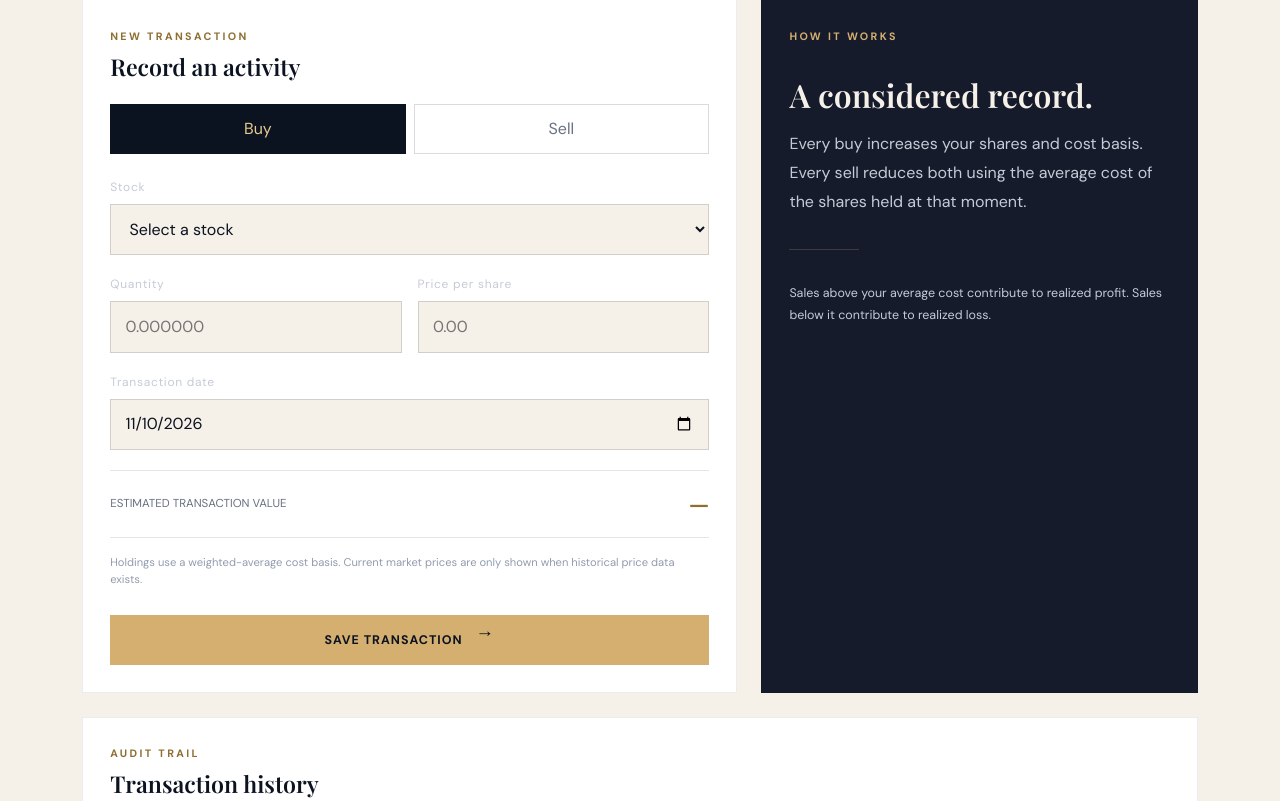
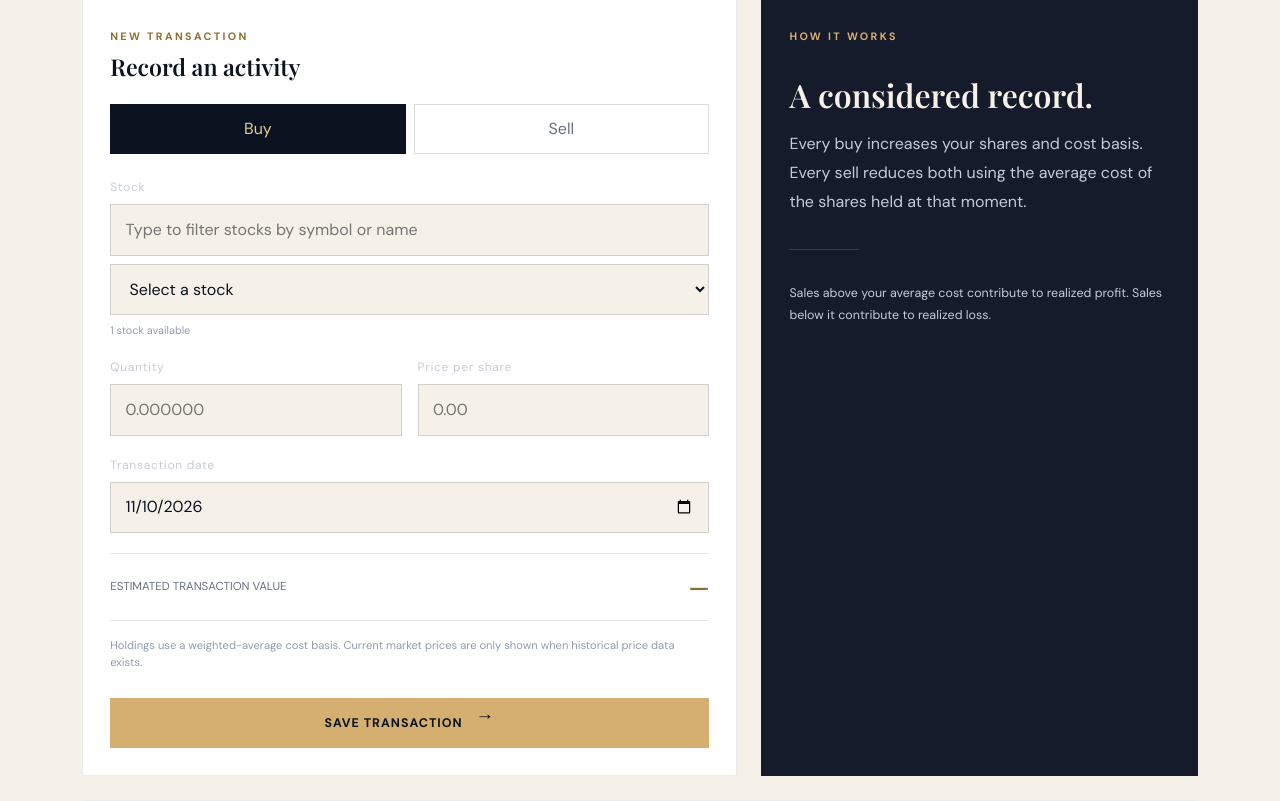
Before and after one commit to brinda-dk/stock-portfolio-tracker, a Flask app: page /transactions in a window 1280 px wide; the page is wider, and only the part inside the window is pictured. Shown: the part 325-1126 px from the top of that part. Run offline with Flask 3, Linux system fonts and the light colour scheme; the visitor is signed in with stand-in values (Sample User, id 1); tables that the repository leaves empty hold one stand-in row (values such as "Sample post").

Commit message:
Add portfolio transactions and holdings

```diff
--- a/app.py
+++ b/app.py
@@ -273,6 +273,38 @@ def create_app() -> Flask:
             has_searched=bool(search_term),
         )
 
+    @app.post("/stocks/add")
+    @login_required
+    def add_stock():
+        from services.database import get_db_connection
+        from services.stock_service import create_stock
+
+        symbol = request.form.get("symbol", "").strip().upper()
+        company_name = request.form.get("company_name", "").strip()
+        exchange_name = request.form.get("exchange_name", "").strip().upper()
+
+        if (
+            not symbol
+            or not company_name
+            or not exchange_name
+            or len(symbol) > 20
+            or len(company_name) > 255
+            or len(exchange_name) > 100
+            or not symbol.replace(".", "").replace("-", "").isalnum()
+        ):
+            flash("Enter a valid symbol, company name, and exchange.", "danger")
+            return redirect(url_for("stock_explorer"))
+
+        connection = get_db_connection()
+        try:
+            if create_stock(connection, symbol, company_name, exchange_name):
+                flash(f"{symbol} was added to the stock database.", "success")
+            else:
+                flash(f"{symbol} already exists in the stock database.", "warning")
+        finally:
+            connection.close()
+        return redirect(url_for("transactions"))
+
     @app.get("/watchlist")
     @login_required
     def watchlist():
--- a/static/css/style.css
+++ b/static/css/style.css
@@ -149,6 +149,8 @@ em { color: var(--gold-light); font-style: normal; }
 .transaction-form { margin-top: 1.5rem; }
 .transaction-form select, .transaction-form input, .history-filters select, .history-filters input { background: var(--ivory); border: 1px solid rgba(11, 18, 32, 0.15); color: var(--midnight); font: inherit; padding: 0.8rem 0.9rem; width: 100%; }
 .transaction-form select:focus, .transaction-form input:focus, .history-filters select:focus, .history-filters input:focus { border-color: #8f6e32; box-shadow: 0 0 0 3px rgba(212, 175, 112, 0.14); outline: none; }
+.stock-filter-input { margin-bottom: 0.5rem; }
+.field-help { color: #929bae; display: block; font-size: 0.68rem; margin-top: 0.45rem; }
 .transaction-type { display: flex; gap: 0.5rem; margin-bottom: 1.5rem; }
 .transaction-type label { flex: 1; }
 .transaction-type input { opacity: 0; position: absolute; }
@@ -196,6 +198,17 @@ em { color: var(--gold-light); font-style: normal; }
 .empty-result h2 { font-size: 1.6rem; margin: 0.2rem 0 0.7rem; }
 .empty-result p { color: #687181; margin: 0 auto; max-width: 430px; }
 .empty-action { margin-top: 1.5rem; }
+.stock-management { margin-bottom: 1.5rem; }
+.stock-management summary { color: #8f6e32; cursor: pointer; font-size: 0.78rem; letter-spacing: 0.06em; text-transform: uppercase; }
+.stock-management .form-note { margin: 1rem 0; }
+.stock-add-form { display: grid; gap: 0.65rem; grid-template-columns: 0.7fr 1.5fr 0.8fr auto; margin-top: 1rem; }
+.stock-add-form input { background: var(--ivory); border: 1px solid rgba(11, 18, 32, 0.15); color: var(--midnight); font: inherit; min-width: 0; padding: 0.7rem 0.8rem; }
+.stock-add-form input:focus { border-color: #8f6e32; outline: none; }
+.stock-select-empty { background: rgba(212, 175, 112, 0.09); border: 1px dashed rgba(143, 110, 50, 0.45); padding: 0.9rem; }
+.stock-select-empty p { color: #687181; font-size: 0.78rem; margin: 0 0 0.45rem; }
+.stock-select-empty a { color: #8f6e32; font-size: 0.72rem; text-transform: uppercase; }
+.stock-select-empty span { font-size: 1rem; margin-left: 0.3rem; }
+.transaction-form .btn-submit:disabled { cursor: not-allowed; opacity: 0.5; transform: none; }
 .watchlist-panel { padding: 0; }
 .watchlist-table-wrap { overflow-x: auto; }
 .watchlist-table { border-collapse: collapse; min-width: 650px; width: 100%; }
@@ -215,6 +228,7 @@ em { color: var(--gold-light); font-style: normal; }
     .stock-grid { grid-template-columns: repeat(2, 1fr); }
     .transaction-layout { grid-template-columns: 1fr; }
     .history-filters { grid-template-columns: 1fr 1fr 1fr auto auto; }
+    .stock-add-form { grid-template-columns: 1fr 1fr; }
 }
 @media (max-width: 767px) {
     .site-nav { min-height: 70px; }
@@ -234,6 +248,7 @@ em { color: var(--gold-light); font-style: normal; }
     .stock-grid { grid-template-columns: 1fr; }
     .history-filters { grid-template-columns: 1fr 1fr; }
     .history-filters .filter-button { width: 100%; }
+    .stock-add-form { grid-template-columns: 1fr; }
 }
 @media (max-width: 480px) {
     .metric-grid { grid-template-columns: 1fr; }
--- a/static/js/script.js
+++ b/static/js/script.js
@@ -23,3 +23,28 @@ function updateTransactionTotal() {
 
 quantityInput?.addEventListener("input", updateTransactionTotal);
 priceInput?.addEventListener("input", updateTransactionTotal);
+
+const stockFilter = document.getElementById("stock-filter");
+const stockSelect = document.getElementById("stock_id");
+const stockFilterStatus = document.getElementById("stock-filter-status");
+
+stockFilter?.addEventListener("input", () => {
+    const searchTerm = stockFilter.value.trim().toLowerCase();
+    let visibleCount = 0;
+
+    Array.from(stockSelect.options).forEach((option, index) => {
+        if (index === 0) {
+            return;
+        }
+        const matches = option.dataset.search.toLowerCase().includes(searchTerm);
+        option.hidden = !matches;
+        visibleCount += matches ? 1 : 0;
+    });
+
+    if (stockFilterStatus) {
+        stockFilterStatus.textContent = `${visibleCount} stock${visibleCount === 1 ? "" : "s"} match`;
+    }
+    if (stockSelect.value && stockSelect.selectedOptions[0].hidden) {
+        stockSelect.value = "";
+    }
+});
--- a/templates/dashboard.html
+++ b/templates/dashboard.html
@@ -37,13 +37,14 @@
             {% if holdings %}
                 <div class="holdings-table-wrap">
                     <table class="holdings-table">
-                        <thead><tr><th>Security</th><th>Shares</th><th>Avg. cost</th><th>Market price</th><th>Market value</th><th>Unrealized P/L</th></tr></thead>
+                        <thead><tr><th>Security</th><th>Shares</th><th>Avg. cost</th><th>Invested cost</th><th>Market price</th><th>Market value</th><th>Unrealized P/L</th></tr></thead>
                         <tbody>
                             {% for holding in holdings %}
                                 <tr>
                                     <td><span class="stock-symbol">{{ holding.symbol }}</span><small>{{ holding.company_name }}</small></td>
                                     <td>{{ "{:,.6f}".format(holding.current_quantity) }}</td>
                                     <td>${{ "{:,.2f}".format(holding.average_cost) }}</td>
+                                    <td>${{ "{:,.2f}".format(holding.remaining_cost_basis) }}</td>
                                     <td>{{ "${:,.2f}".format(holding.current_price) if holding.current_price is not none else "Price unavailable" }}</td>
                                     <td>{{ "${:,.2f}".format(holding.market_value) if holding.market_value is not none else "—" }}</td>
                                     <td>{{ "${:,.2f}".format(holding.unrealized_profit_loss) if holding.unrealized_profit_loss is not none else "—" }}</td>
--- a/templates/transactions.html
+++ b/templates/transactions.html
@@ -24,12 +24,21 @@
                     </div>
                     <div class="field-group">
                         <label for="stock_id">Stock</label>
-                        <select id="stock_id" name="stock_id" required>
-                            <option value="">Select a stock</option>
-                            {% for stock in stocks %}
-                                <option value="{{ stock.stock_id }}">{{ stock.symbol }} — {{ stock.company_name }}</option>
-                            {% endfor %}
-                        </select>
+                        {% if stocks %}
+                            <input class="stock-filter-input" id="stock-filter" type="search" placeholder="Type to filter stocks by symbol or name" autocomplete="off">
+                            <select id="stock_id" name="stock_id" required>
+                                <option value="">Select a stock</option>
+                                {% for stock in stocks %}
+                                    <option value="{{ stock.stock_id }}" data-search="{{ stock.symbol }} {{ stock.company_name }} {{ stock.exchange_name }}">{{ stock.symbol }} — {{ stock.company_name }} ({{ stock.exchange_name }})</option>
+                                {% endfor %}
+                            </select>
+                            <small class="field-help" id="stock-filter-status">{{ stocks|length }} stock{{ "" if stocks|length == 1 else "s" }} available</small>
+                        {% else %}
+                            <div class="stock-select-empty">
+                                <p>No stocks are available in your database yet.</p>
+                                <a href="{{ url_for('stock_explorer') }}">Open Stock Explorer to add one <span>→</span></a>
+                            </div>
+                        {% endif %}
                     </div>
                     <div class="transaction-fields">
                         <div class="field-group">
@@ -50,7 +59,7 @@
                         <strong id="transaction-total">—</strong>
                     </div>
                     <p class="form-note">Holdings use a weighted-average cost basis. Current market prices are only shown when historical price data exists.</p>
-                    <button class="btn-gold btn-submit" type="submit">Save transaction <span>→</span></button>
+                    <button class="btn-gold btn-submit" type="submit" {% if not stocks %}disabled{% endif %}>Save transaction <span>→</span></button>
                 </form>
             </div>
 
```
Also changed, not shown: services/stock_service.py (+25 -0 lines), templates/stocks.html (+15 -3 lines), tests/test_app.py (+64 -0 lines), tests/test_database.py (+67 -1 lines).
